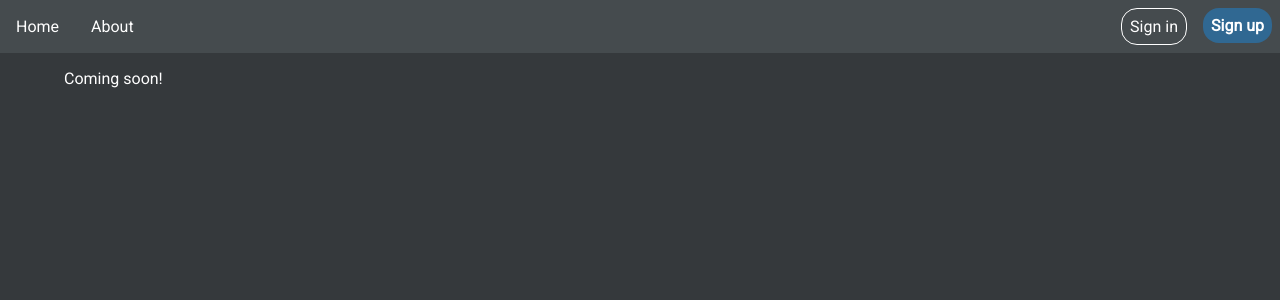
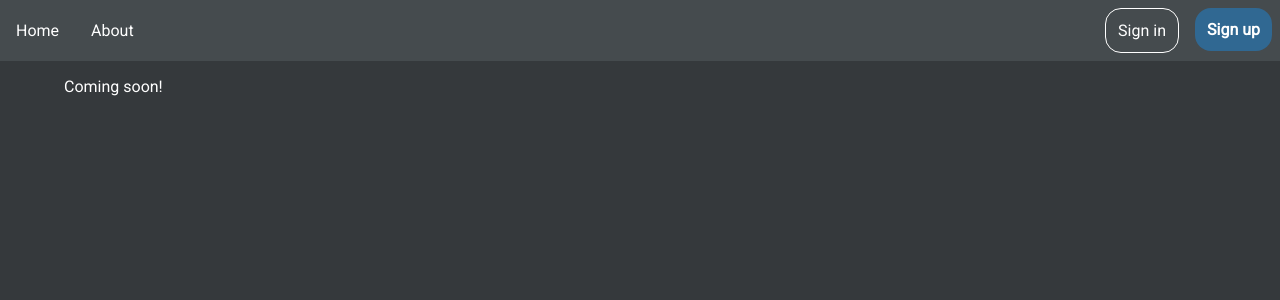
Before and after one commit to Owez/zypo, a Vue app: page /#/about in a window 1280 px wide. Shown: the top 300 px of the page. Built offline with nearby package versions, Linux system fonts and the light colour scheme.

Commit message:
Minimal navbar changes

```diff
--- a/src/assets/css/style.css
+++ b/src/assets/css/style.css
@@ -22,7 +22,7 @@ a {
     border-radius: 1rem;
     background-color: #306892;
     color: #ffffff;
-    padding: 0.5rem;
+    padding: 0.75rem;
     font-weight: bold;
 }
 
--- a/src/components/Navbar.vue
+++ b/src/components/Navbar.vue
@@ -38,7 +38,7 @@ export default {
 }
 
 .nav-link {
-  margin: 1rem;
+  padding: 1rem;
 }
 
 .nav-right {
```
